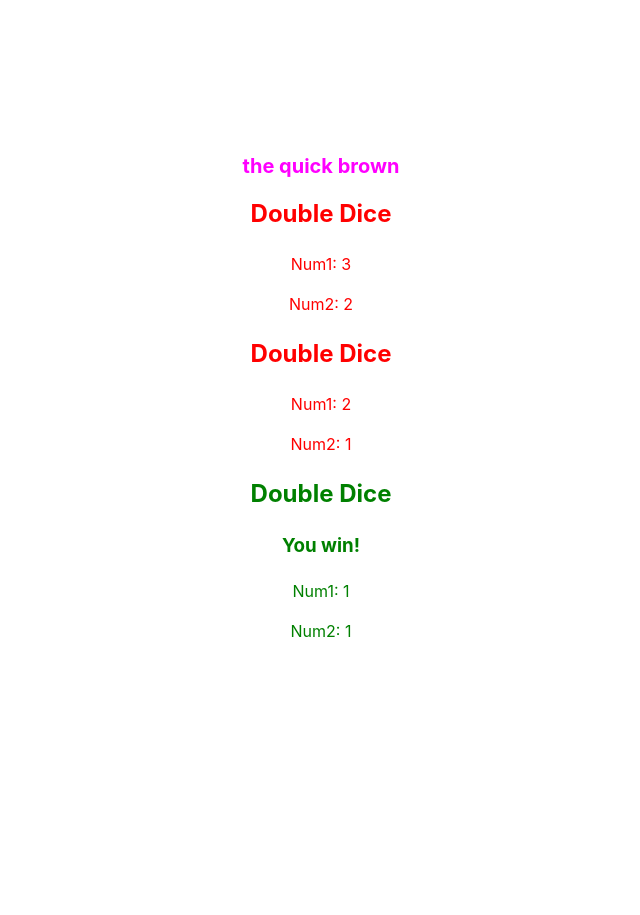
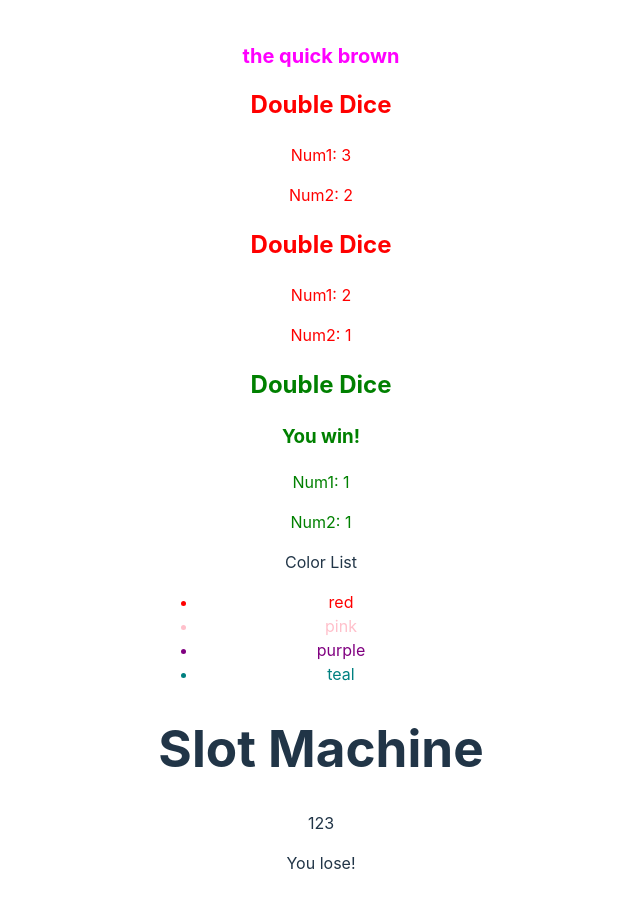
Before and after one commit to akosilar/create-react, a React (Vite) app in the folder first-react-app/: page / in a window 1280 px wide. Shown: the top 915 px of the page, without its empty margins (319-959 px from the left). Before the commit the page ends 800 px from the top, so only its background shows below. Built offline with nearby package versions, Linux system fonts and the light colour scheme.

Commit message:
slot machine exercise

```diff
--- a/first-react-app/src/App.jsx
+++ b/first-react-app/src/App.jsx
@@ -8,6 +8,8 @@ import Die from './die'
 import ListPicker from './ListPicker'
 import DoubleDice from './DoubleDice'
 import Heading from './Heading'
+import ColorList from './ColorList'
+import Slots from "./Slots"
 
 function App() {
   const [count, setCount] = useState(0)
@@ -18,6 +20,10 @@ function App() {
       <DoubleDice />
       <DoubleDice />
       <DoubleDice />
+      <ColorList colors={["red", "pink", "purple", "teal"]} />
+      <Slots val1="1" val2="2" val3="3" />
+      <Slots val1="3" val2="3" val3="3" />
+
 
       {/* <ListPicker values={[1, 2, 3]} /> */}
       {/* <Die numSides={20} />
--- /dev/null
+++ b/first-react-app/src/ColorList.jsx
@@ -0,0 +1,11 @@
+export default function ColorList({ colors }) {
+    // const lis = colors.map(color => <li>{color}</li>)
+    return (
+        <div>
+            <p>Color List</p>
+            <ul>
+                {colors.map(color => <li style={{ color: color }}>{color}</li>)}
+            </ul>
+        </div>
+    )
+}
--- /dev/null
+++ b/first-react-app/src/Slots.jsx
@@ -0,0 +1,15 @@
+export default function Slots({ val1, val2, val3 }) {
+    let message;
+    if (val1 === val2 && val1 === val3) {
+        message = "You win! Congrats!"
+    } else {
+        message = "You lose!"
+    }
+    return (
+        <div>
+            <h1>Slot Machine</h1>
+            <span>{val1}</span>{val2}<span>{val3}</span><span></span>
+            <p>{message}</p>
+        </div>
+    )
+}
```
